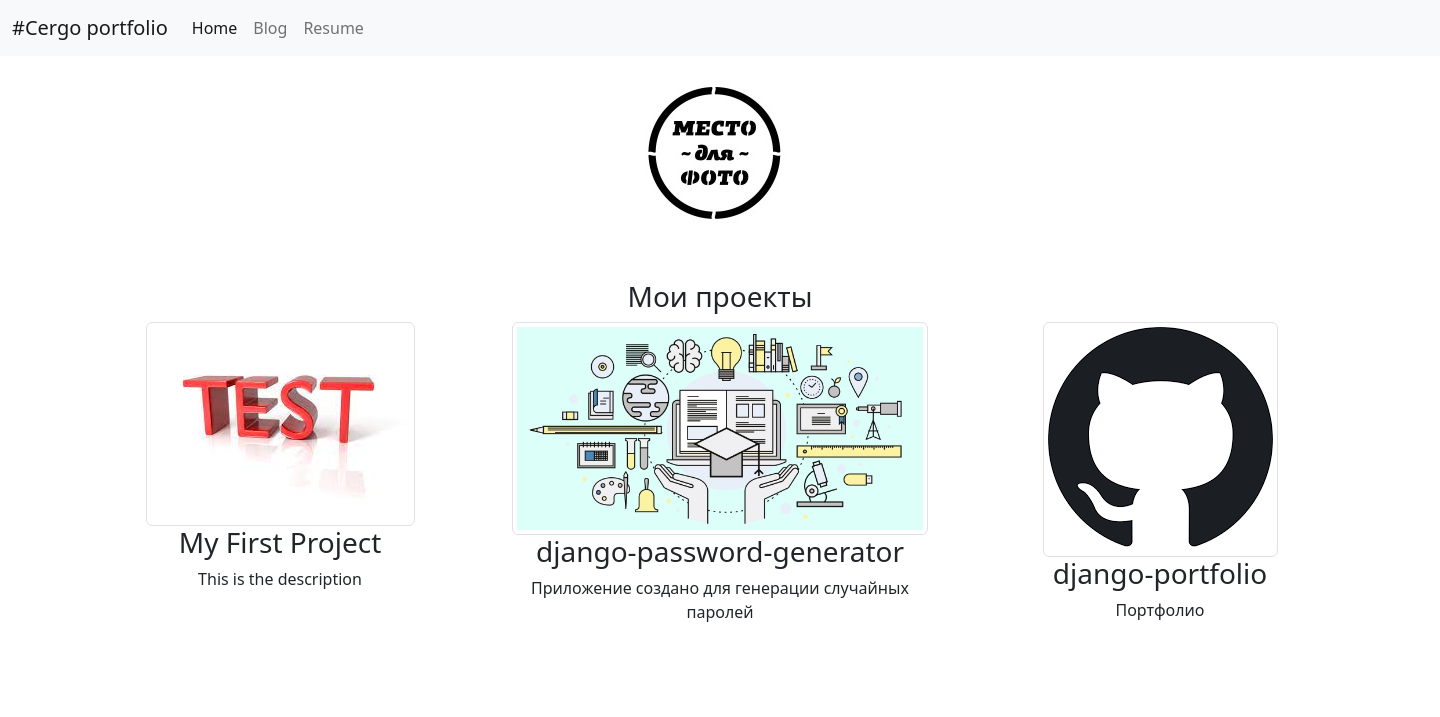
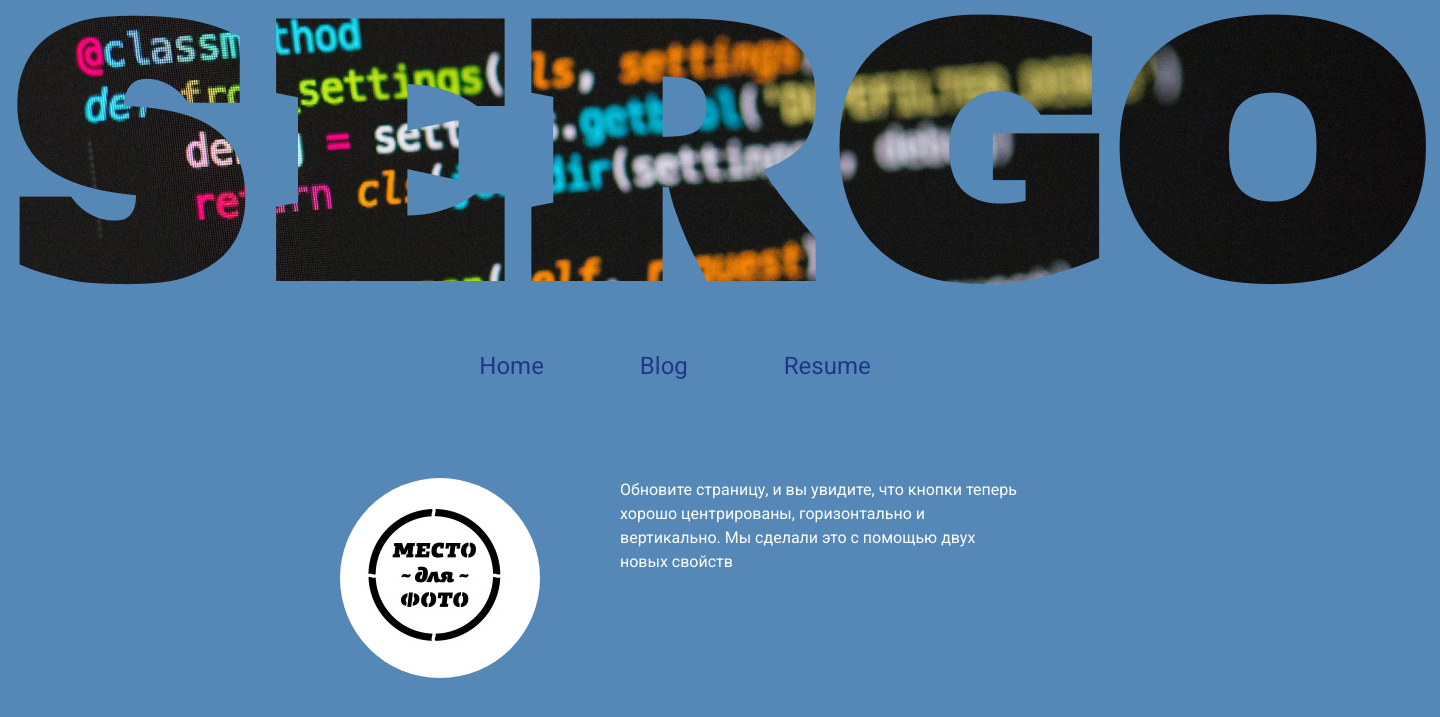
Before and after one commit to Cergo3301/django-portfolio, a Django app: page / in a window 1440 px wide. Shown: the top 717 px of the page. Run offline with Django 4.2, Linux system fonts and the light colour scheme; data comes from the database, SQL or seed files in the repository.

Commit message:
design development

```diff
--- /dev/null
+++ b/portfolio/static/css/style.css
@@ -0,0 +1,107 @@
+/* RESET CSS */
+html, body, div, span, applet, object, iframe,
+h1, h2, h3, h4, h5, h6, p, blockquote, pre,
+a, abbr, acronym, address, big, cite, code,
+del, dfn, em, img, ins, kbd, q, s, samp,
+small, strike, strong, sub, sup, tt, var,
+b, u, i, center,
+dl, dt, dd, ol, ul, li,
+fieldset, form, label, legend,
+table, caption, tbody, tfoot, thead, tr, th, td,
+article, aside, canvas, details, embed,
+figure, figcaption, footer, header, hgroup,
+menu, nav, output, ruby, section, summary,
+time, mark, audio, video {
+	margin: 0;
+	padding: 0;
+	border: 0;
+	font-size: 100%;
+	font: inherit;
+	vertical-align: baseline;
+}
+/* HTML5 display-role reset for older browsers */
+article, aside, details, figcaption, figure,
+footer, header, hgroup, menu, nav, section {
+	display: block;
+}
+body {
+	line-height: 1;
+}
+ol, ul {
+	list-style: none;
+}
+blockquote, q {
+	quotes: none;
+}
+blockquote:before, blockquote:after,
+q:before, q:after {
+	content: '';
+	content: none;
+}
+table {
+	border-collapse: collapse;
+	border-spacing: 0;
+}
+
+/* STYLE */
+
+/* FONT
+
+font-family: 'Roboto', sans-serif;
+
+*/
+
+body {
+	background-color: #5688B7;
+}
+
+header > img {
+	display: block;
+	margin-left: auto;
+	margin-right: auto;
+}
+
+.menu {
+	display: block;
+	margin-left: auto;
+	margin-right: auto;
+	font-family: 'Roboto', sans-serif;
+	font-size: 24px;
+	margin-top: 60px;
+	text-align: center;
+}
+
+.menu > a {
+	text-decoration: none;
+	margin-right: 90px;
+	color: #203788;
+}
+
+.menu:link, :visited {
+	color: #203788;
+}
+
+.menu > a:hover {
+	text-decoration: underline;
+}
+
+.flex_aboume {
+	display: flex;
+	flex-direction: row;
+	justify-content: center;
+	margin-top: 100px;
+}
+
+.flex_item {
+	align-items: flex-start;
+	margin-right: 80px;
+	max-width: 400px;
+	font-family: 'Roboto', sans-serif;
+	font-size: 16px;
+	color: white;
+	line-height: 1.5em;
+}
+
+.flex_aboume  img {
+	border-radius: 50%;
+}
--- a/portfolio/templates/portfolio/base.html
+++ b/portfolio/templates/portfolio/base.html
@@ -3,32 +3,21 @@
 <html lang="ru">
 <head>
     <meta charset="UTF-8">
-    <meta name="viewport" content="width=device-width, initial-scale=1">
-    <link href="https://cdn.jsdelivr.net/npm/bootstrap@5.2.2/dist/css/bootstrap.min.css" rel="stylesheet" integrity="sha384-Zenh87qX5JnK2Jl0vWa8Ck2rdkQ2Bzep5IDxbcnCeuOxjzrPF/et3URy9Bv1WTRi" crossorigin="anonymous">
-    <title>{{ title }}</title>
+    <link rel="preconnect" href="https://fonts.googleapis.com">
+    <link rel="preconnect" href="https://fonts.gstatic.com" crossorigin>
+    <link href="https://fonts.googleapis.com/css2?family=Roboto&display=swap" rel="stylesheet">
+    <link href="{% static 'css/style.css' %}" rel="stylesheet"/>
+    <title>Title</title>
 </head>
 <body>
-<nav class="navbar navbar-expand-lg bg-light">
-  <div class="container-fluid">
-    <a class="navbar-brand" href="#">#Cergo portfolio</a>
-    <button class="navbar-toggler" type="button" data-bs-toggle="collapse" data-bs-target="#navbarNav" aria-controls="navbarNav" aria-expanded="false" aria-label="Toggle navigation">
-      <span class="navbar-toggler-icon"></span>
-    </button>
-    <div class="collapse navbar-collapse" id="navbarNav">
-      <ul class="navbar-nav">
-        <li class="nav-item">
-          <a class="nav-link active" aria-current="page" href="{% url 'portfolio' %}">Home</a>
-        </li>
-        <li class="nav-item">
-          <a class="nav-link" href="{% url 'blog:blog' %}">Blog</a>
-        </li>
-        <li class="nav-item">
-          <a class="nav-link" href="{% static 'portfolio/Resume.pdf' %}" target="_blank">Resume</a>
-        </li>
-      </ul>
-    </div>
-  </div>
-</nav>
+    <header>
+        <img src="{% static 'portfolio/bg.png' %}" alt="background">
+    </header>
+    <nav class="menu">
+        <a href="{% url 'portfolio' %}">Home</a>
+        <a href="{% url 'blog:blog' %}">Blog</a>
+        <a href="{% static 'portfolio/Resume.pdf' %}">Resume</a>
+    </nav>
 
     {% block content %}
 
--- a/portfolio/templates/portfolio/portfolio.html
+++ b/portfolio/templates/portfolio/portfolio.html
@@ -2,33 +2,45 @@
 {% load static %}
 
 {% block content %}
-<div class="container text-center">
-    <img src="{% static 'portfolio/img1.jpg' %}">
+
+<!--<div class="aboutme">-->
+<!--    <div class="avatar">-->
+<!--        <img src="{% static 'portfolio/img1.jpg' %}">-->
+<!--    </div>-->
+<!--</div>-->
+
+<div class="flex_aboume">
+    <div class="flex_item">
+        <img src="{% static 'portfolio/img1.jpg' %}">
+    </div>
+    <div class="flex_item">
+        Обновите страницу, и вы увидите, что кнопки теперь хорошо центрированы, горизонтально и вертикально. Мы сделали это с помощью двух новых свойств
+    </div>
+
 </div>
-<br>
 
-<h3 class="text-center">Мои проекты</h3>
-<div class="container text-center ">
-     <div class="row">
-         {% for proj in projects %}
-        <div class="col ">
-            <div class="col">
-                {% if proj.url %}
-                <a href="{{ proj.url }}" target="_blank"><img src="{{ proj.image.url }}" alt="..." class="img-thumbnail"></a>
-                {% else %}
-                <img src="{{ proj.image.url }}" alt="ссылки нет :(" class="img-thumbnail">
-                {% endif %}
-            </div>
-            <div class="col">
-                <h3>{{ proj.title }}</h3>
-            </div>
-            <div class="col ">
-                {{ proj.description }}
-            </div>
-        </div>
-          {% endfor %}
-     </div>
-</div>
+<!--<h3 class="text-center">Мои проекты</h3>-->
+<!--<div class="container text-center ">-->
+<!--     <div class="row">-->
+<!--         {% for proj in projects %}-->
+<!--        <div class="col ">-->
+<!--            <div class="col">-->
+<!--                {% if proj.url %}-->
+<!--                <a href="{{ proj.url }}" target="_blank"><img src="{{ proj.image.url }}" alt="..." class="img-thumbnail"></a>-->
+<!--                {% else %}-->
+<!--                <img src="{{ proj.image.url }}" alt="ссылки нет :(" class="img-thumbnail">-->
+<!--                {% endif %}-->
+<!--            </div>-->
+<!--            <div class="col">-->
+<!--                <h3>{{ proj.title }}</h3>-->
+<!--            </div>-->
+<!--            <div class="col ">-->
+<!--                {{ proj.description }}-->
+<!--            </div>-->
+<!--        </div>-->
+<!--          {% endfor %}-->
+<!--     </div>-->
+<!--</div>-->
 
 
 {% endblock %}
```
Also changed, not shown: portfolio/templates/portfolio/base1.html (added, +38 -0 lines), portfolio/static/portfolio/bg.png (added).
